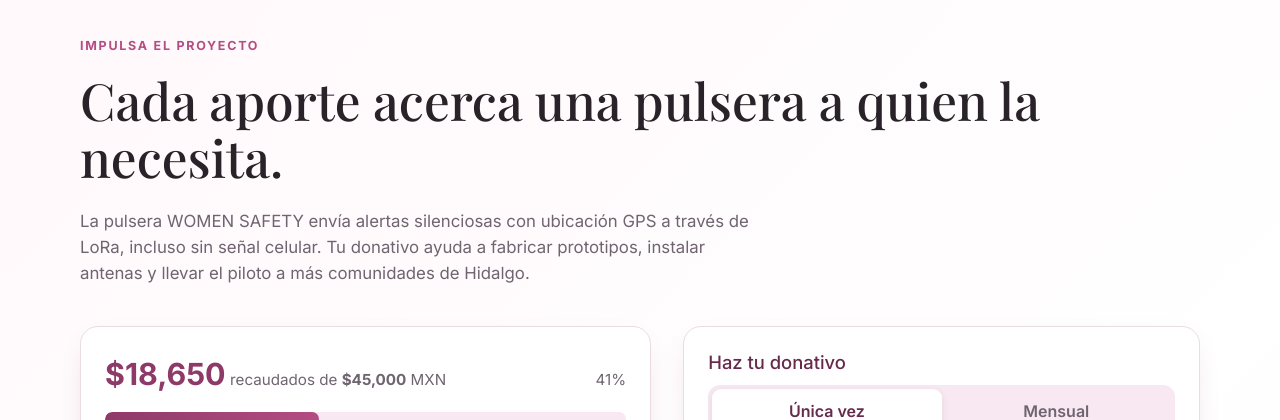
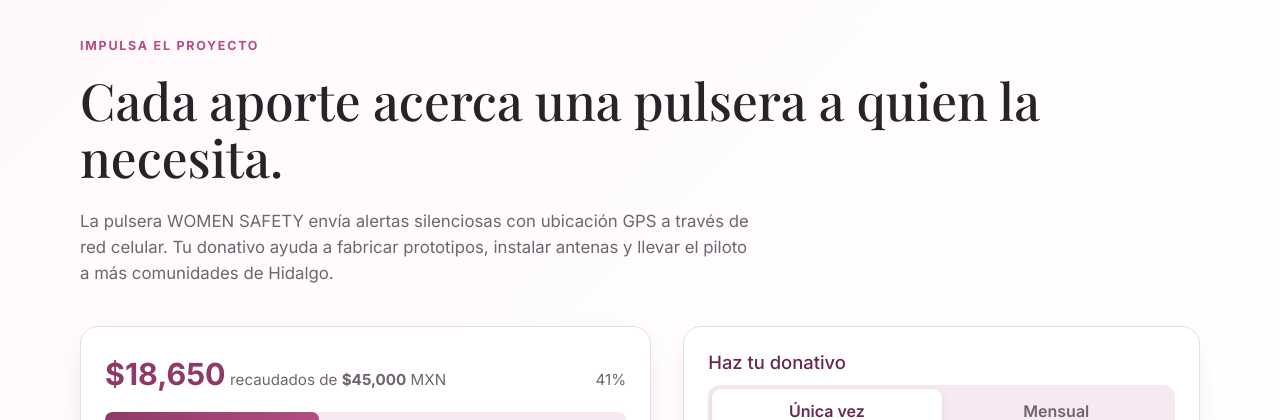
Before and after one commit to Freyramartinez/DUWIUWA, a Node server app: page / in a window 1280 px wide. Shown: the part 6080-6500 px from the top of the page. Run offline with Node 20, Linux system fonts and the light colour scheme; data that the repository does not hold is empty; some libraries are stand-ins or nearby versions.

Commit message:
Actualiza texto de donaciones: alertas por red celular

```diff
--- a/views/partials/donaciones.ejs
+++ b/views/partials/donaciones.ejs
@@ -175,7 +175,7 @@
 
     <span class="eyebrow">Impulsa el proyecto</span>
     <h2 id="ws-don-title">Cada aporte acerca una pulsera a quien la necesita.</h2>
-    <p class="lead">La pulsera WOMEN SAFETY envía alertas silenciosas con ubicación GPS a través de LoRa, incluso sin señal celular. Tu donativo ayuda a fabricar prototipos, instalar antenas y llevar el piloto a más comunidades de Hidalgo.</p>
+    <p class="lead">La pulsera WOMEN SAFETY envía alertas silenciosas con ubicación GPS a través de red celular. Tu donativo ayuda a fabricar prototipos, instalar antenas y llevar el piloto a más comunidades de Hidalgo.</p>
 
     <div class="grid">
       <!-- Columna izquierda: meta e impacto -->
```
